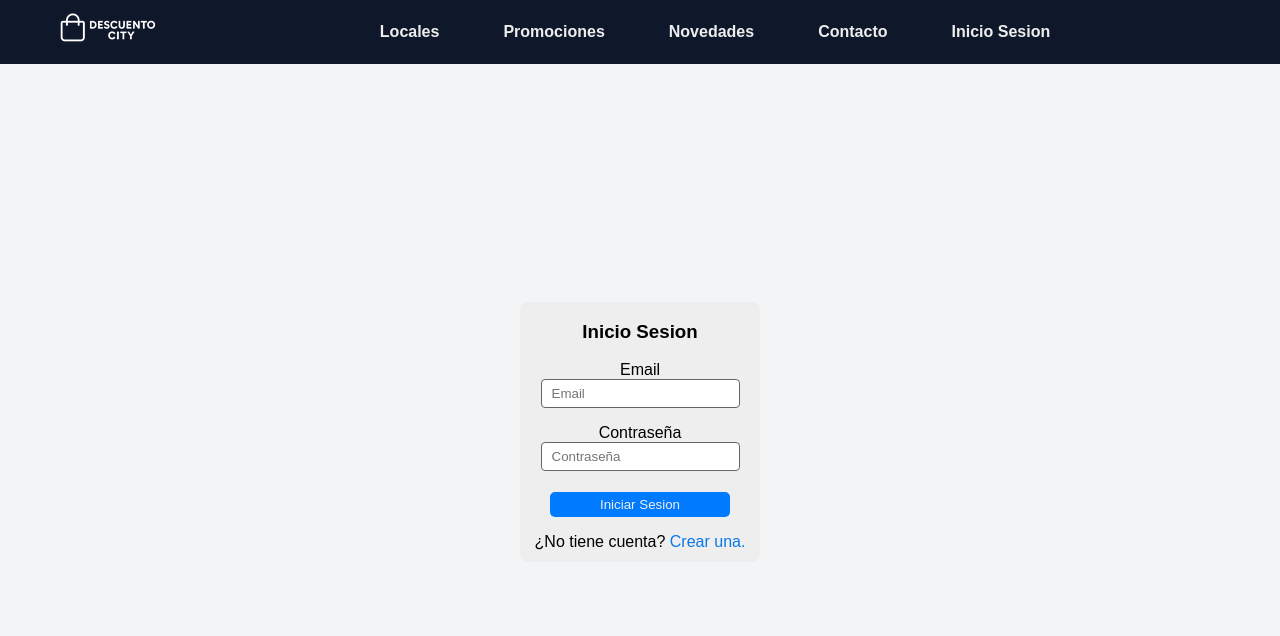
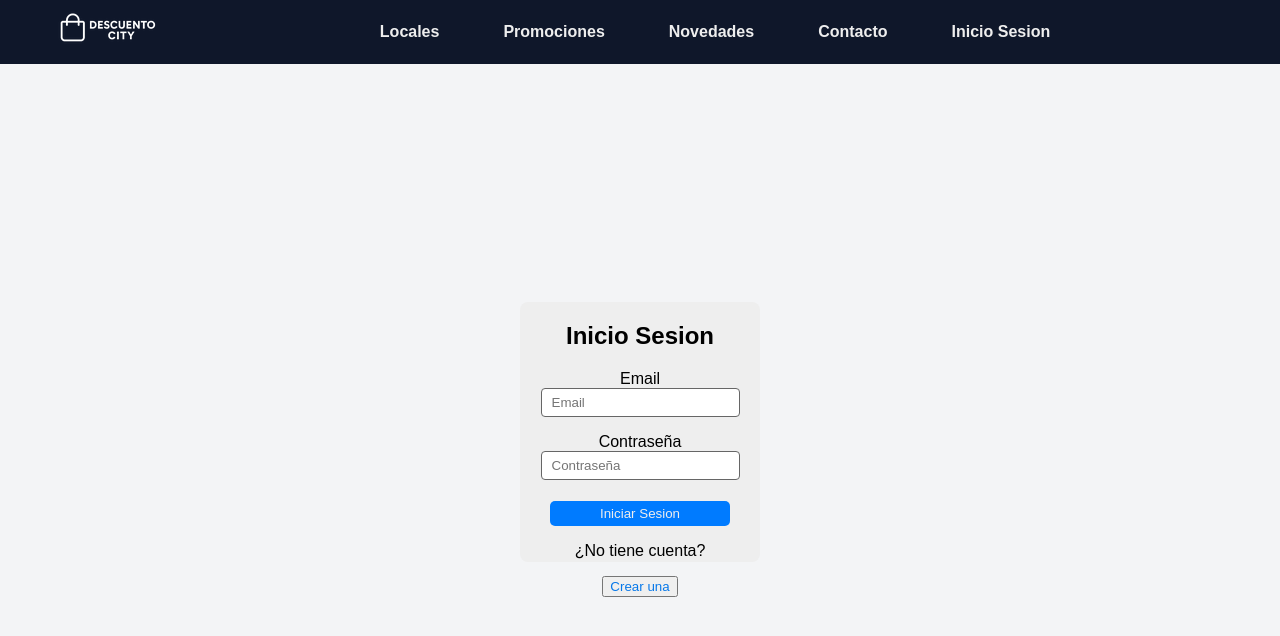
Before and after one commit to Gabrielovato/Descuento-City, a PHP site: page /Descuento-City/views/auth/login.php in a window 1280 px wide. Shown: the top 636 px of the page. Run offline with PHP 8.4, Linux system fonts and the light colour scheme.

Commit message:
Modifique enlace y estilo

```diff
--- a/views/auth/login.php
+++ b/views/auth/login.php
@@ -17,7 +17,7 @@ include("../../conexionBD.php");
     <?php include("../../includes/header.php");?>
     <div class="main-center">
         <div class="form__container">
-            <h3>Inicio Sesion</h3>
+            <h2>Inicio Sesion</h2>
             <form action="../../controllers/loginController.php" method="POST">
                 <div  class="datos-container">
                     <label>Email</label><br>
@@ -26,7 +26,8 @@ include("../../conexionBD.php");
                     <input type="password" name="clave" class="input-form" placeholder="Contraseña" required ><br>
                 </div>
                 <input type="submit" name="confirm" value="Iniciar Sesion" class="button-form">
-                <p>¿No tiene cuenta? <a href="/Descuento-City/views/auth/registro.php">Crear una.</a></p>
+                <p>¿No tiene cuenta?</p>
+                <button class="button-form-login"><a href="/Descuento-City/views/auth/registro.php">Crear una</a></button>
             </form>
 
             <?php
```
